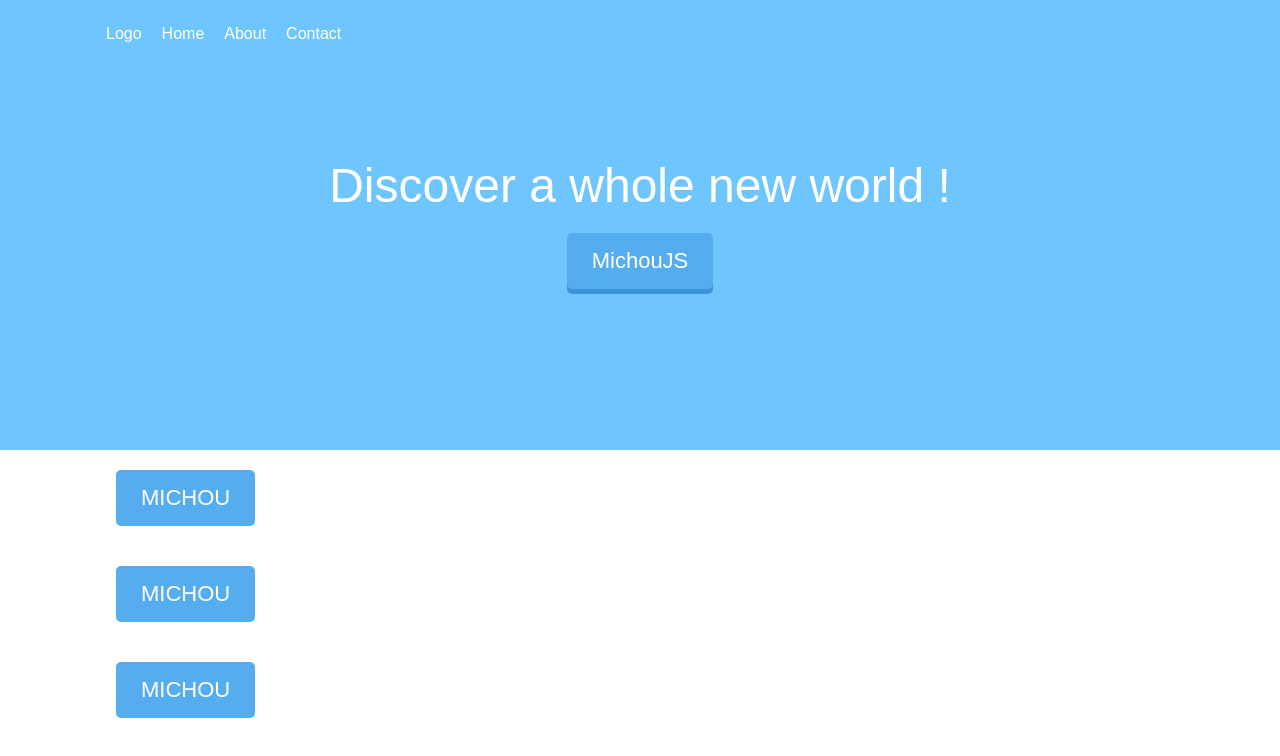
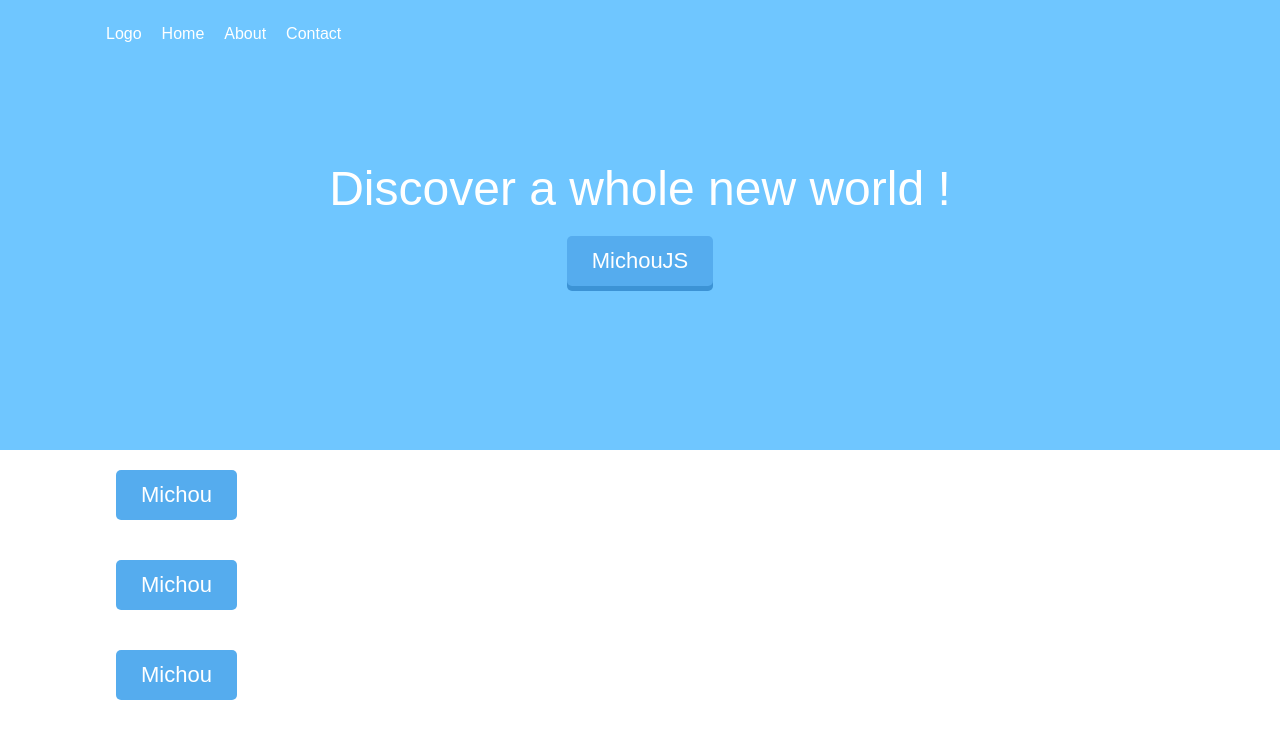
Before and after one commit to soufianeisnotafunction/salt, a React (Create React App) app: page / in a window 1280 px wide. Shown: the top 756 px of the page. Built offline with nearby package versions, Linux system fonts and the light colour scheme.

Commit message:
add flat prop to Button 1.1

```diff
--- a/src/App.js
+++ b/src/App.js
@@ -16,13 +16,13 @@ class App extends Component {
               <Container>
                 <Row>
                     <Col desk={4} tab={12} mob={12}>
-                        <Button flat >MICHOU</Button>
+                        <Button flat >Michou</Button>
                     </Col>
                     <Col desk={4} tab={12} mob={12}>
-                      <Button flat >MICHOU</Button>
+                      <Button flat >Michou</Button>
                     </Col>
                     <Col desk={4} tab={12} mob={12}>
-                        <Button flat >MICHOU</Button>
+                        <Button flat >Michou</Button>
                     </Col>
                 </Row>
               </Container>
--- a/src/button/Button.jsx
+++ b/src/button/Button.jsx
@@ -6,7 +6,7 @@ const Button = styled.a`
   box-shadow: ${props => props.flat ? null :'0px 5px 0px 0px #3C93D5'};
 
   border-radius: 5px;
-  padding: 15px 25px;
+  padding: 12px 25px;
   font-size: 22px;
   text-decoration: none;
   margin: 20px;
@@ -19,9 +19,9 @@ const Button = styled.a`
   };
 
   &:active {
-    transform: ${props => props.flat ? null :'translate(0px, 5px)'};
-    -webkit-transform: ${props => props.flat ? null :'translate(0px, 5px)'};
-    box-shadow: 0px 1px 0px 0px;
+    transform: ${props => props.flat ? null : 'translate(0px, 5px)'};
+    -webkit-transform: ${props => props.flat ? null : 'translate(0px, 5px)'};
+    box-shadow:${props => props.flat ? null : '0px 1px 0px 0px #3C93D5'} ;
   }
 
 `;
```
